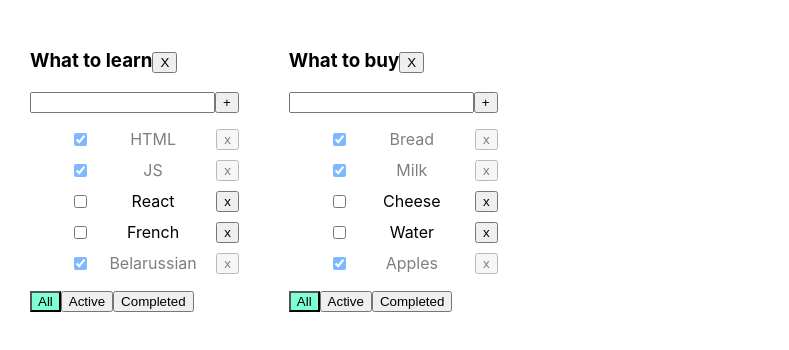
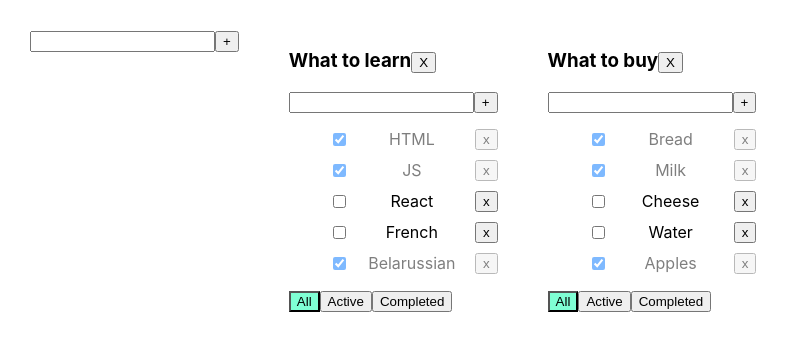
Before and after one commit to LaV0n/it-incubator-todolist, a React (Create React App) app: page / in a window 1280 px wide. Shown: the top 350 px of the page, without its empty margins (0-789 px from the left). Built offline with nearby package versions, Linux system fonts and the light colour scheme.

Commit message:
add editableSpan component

```diff
--- a/src/App.tsx
+++ b/src/App.tsx
@@ -3,6 +3,7 @@ import './App.css';
 import Todolist from "./Todolist";
 import {TaskType} from './Todolist';
 import {v1} from "uuid";
+import {Input} from "./components/Input";
 
 export type FilterValueType = "all" | "active" | "completed";
 type TodoListType = {
@@ -10,14 +11,14 @@ type TodoListType = {
     title: string
     filter: FilterValueType
 }
-type TaskStateType ={
-    [key:string]:Array<TaskType>
+type TaskStateType = {
+    [key: string]: Array<TaskType>
 }
 
 function App() {
 
-    let todoListId1=v1();
-    let todoListId2=v1();
+    let todoListId1 = v1();
+    let todoListId2 = v1();
 
 
     let [todoLists, setTodoLists] = useState<Array<TodoListType>>([
@@ -33,7 +34,7 @@ function App() {
         }
     ])
 
-    let [tasks,setTasks]= useState<TaskStateType>({
+    let [tasks, setTasks] = useState<TaskStateType>({
         [todoListId1]: [
             {id: v1(), title: "HTML", isDone: true},
             {id: v1(), title: "JS", isDone: true},
@@ -50,29 +51,40 @@ function App() {
         ]
     });
 
-    function ChangeFilter(value: FilterValueType, todoListId:string) {
+    const ChangeFilter = (value: FilterValueType, todoListId: string) => {
         let todoList = todoLists.find(tl => tl.id === todoListId);
         if (todoList) {
-            todoList.filter =value;
+            todoList.filter = value;
             setTodoLists([...todoLists])
         }
     }
 
-    function removeTask(id: string,todoListId:string) {
-        let todoListTasks=tasks[todoListId];
+    const removeTask = (id: string, todoListId: string) => {
+        let todoListTasks = tasks[todoListId];
         tasks[todoListId] = todoListTasks.filter(x => x.id !== id)
         setTasks({...tasks});
     }
 
-    function addTask(title: string, todoListId:string) {
+    const addTask = (title: string, todoListId: string) => {
         let newTask = {id: v1(), title: title, isDone: false};
-        let todoListTasks=tasks[todoListId];
-        tasks[todoListId]=[newTask,...todoListTasks];
-        setTasks({ ...tasks});
+        let todoListTasks = tasks[todoListId];
+        tasks[todoListId] = [newTask, ...todoListTasks];
+        setTasks({...tasks});
     }
 
-    function ChangeStatus(id: string, isDone: boolean, todoListId:string) {
-        let todoListTasks=tasks[todoListId];
+    const editToDoList = (todoListId: string, title: string) => {
+        setTodoLists(todoLists.map(el => el.id === todoListId ? {...el, title: title} : el));
+    }
+
+    const editTask = (todoListId: string, id: string, newTitle: string) => {
+        setTasks({
+            ...tasks,
+            [todoListId]: tasks[todoListId].map(el => el.id === id ? {...el, title: newTitle} : {...el})
+        })
+    }
+
+    const ChangeStatus = (id: string, isDone: boolean, todoListId: string) => {
+        let todoListTasks = tasks[todoListId];
         let desiredTask = todoListTasks.find(t => t.id === id);
         if (desiredTask) {
             desiredTask.isDone = isDone;
@@ -80,18 +92,28 @@ function App() {
         }
     }
 
-    function removeTodoList (id:string) {
-        setTodoLists(todoLists.filter(tl=> tl.id !==id));
+    const removeTodoList = (id: string) => {
+        setTodoLists(todoLists.filter(tl => tl.id !== id));
         delete tasks[id];
         setTasks({...tasks})
     }
 
+    const addToDoList = (newList: string) => {
+        let todoListId = v1();
+        let newToDoList: TodoListType = {id: todoListId, title: newList, filter: "all"};
+        setTodoLists([newToDoList, ...todoLists]);
+        setTasks({[todoListId]: [], ...tasks})
+    }
+
     return (
         <div className="App">
+
+            <Input callback={addToDoList}/>
+
             {
                 todoLists.map(tl => {
 
-                    let allTodoListTasks =tasks[tl.id];
+                    let allTodoListTasks = tasks[tl.id];
                     let task_ForToDo = allTodoListTasks;
                     if (tl.filter === "active") {
                         task_ForToDo = allTodoListTasks.filter(t => t.isDone === false)
@@ -111,7 +133,9 @@ function App() {
                             addTask={addTask}
                             ChangeStatus={ChangeStatus}
                             filter={tl.filter}
-                            removeTodoList = {removeTodoList}
+                            removeTodoList={removeTodoList}
+                            editTask={editTask}
+                            editToDoList={editToDoList}
                         />
                     )
                 })
--- a/src/Todolist.tsx
+++ b/src/Todolist.tsx
@@ -2,6 +2,7 @@ import React, {ChangeEvent} from "react";
 import {FilterValueType} from "./App";
 import "./App.css";
 import {Input} from "./components/Input";
+import {EditableSpan} from "./components/EditableSpan";
 
 export type TaskType = {
     id: string
@@ -18,6 +19,8 @@ type PropsType = {
     ChangeStatus: (id: string, isDone: boolean, todoListId: string) => void
     filter: FilterValueType
     removeTodoList: (id: string) => void
+    editTask:(todoListId:string,id: string,title: string)=>void
+    editToDoList:(todoListId:string,title: string)=>void
 }
 
 function Todolist(props: PropsType) {
@@ -34,9 +37,18 @@ function Todolist(props: PropsType) {
         props.addTask(title,props.id);
     }
 
+    const editTaskHAndler =(taskID:string,newTitle:string)=>{
+        props.editTask(props.id,taskID,newTitle);
+    }
+    const editToDoListHandler = (newTitle:string)=>{
+        props.editToDoList(props.id,newTitle);
+    }
+
     return (
         <div>
-            <h3>{props.titleList}
+            <h3>
+                {/*{props.titleList}*/}
+                <EditableSpan title={props.titleList} callback={editToDoListHandler}/>
                 <button onClick={removeTodoListHandler}>X</button>
             </h3>
             <Input callback={addTaskHandler}/>
@@ -62,7 +74,8 @@ function Todolist(props: PropsType) {
                                     ><input type="checkbox"
                                             checked={x.isDone}
                                             onChange={onChangeHandler}/>
-                                        <span>{x.title}</span>
+                                      <EditableSpan title={x.title} callback={(newTitle)=>editTaskHAndler(x.id,newTitle)}/>
+                                       {/* <span>{x.title}</span>*/}
                                         <button onClick={onClickHandler}>x
                                         </button>
                                     </li>
--- /dev/null
+++ b/src/components/EditableSpan.tsx
@@ -0,0 +1,31 @@
+import React, {ChangeEvent, useState} from "react";
+
+type EditableSpanType ={
+    title:string
+    callback:(newTitle:string)=>void
+}
+
+export function EditableSpan (props:EditableSpanType) {
+   let [edit,setEdit] =useState(false);
+   let [newTitle, setNewTitle]=useState(props.title)
+
+    const onChangeHandler = (e: ChangeEvent<HTMLInputElement>) => {
+       setNewTitle(e.currentTarget.value)
+    }
+    const onDoubleClickHandler =() =>{
+       setEdit(!edit);
+       addTitle();
+    }
+    const addTitle = () => {
+        if (newTitle !== "") {
+            props.callback(newTitle);
+        }
+            }
+
+    return (
+        edit
+            ? <input autoFocus onBlur={onDoubleClickHandler} value={newTitle} onChange={onChangeHandler}/>
+            : <span onDoubleClick={onDoubleClickHandler}>{props.title}</span>
+
+    )
+}
```
